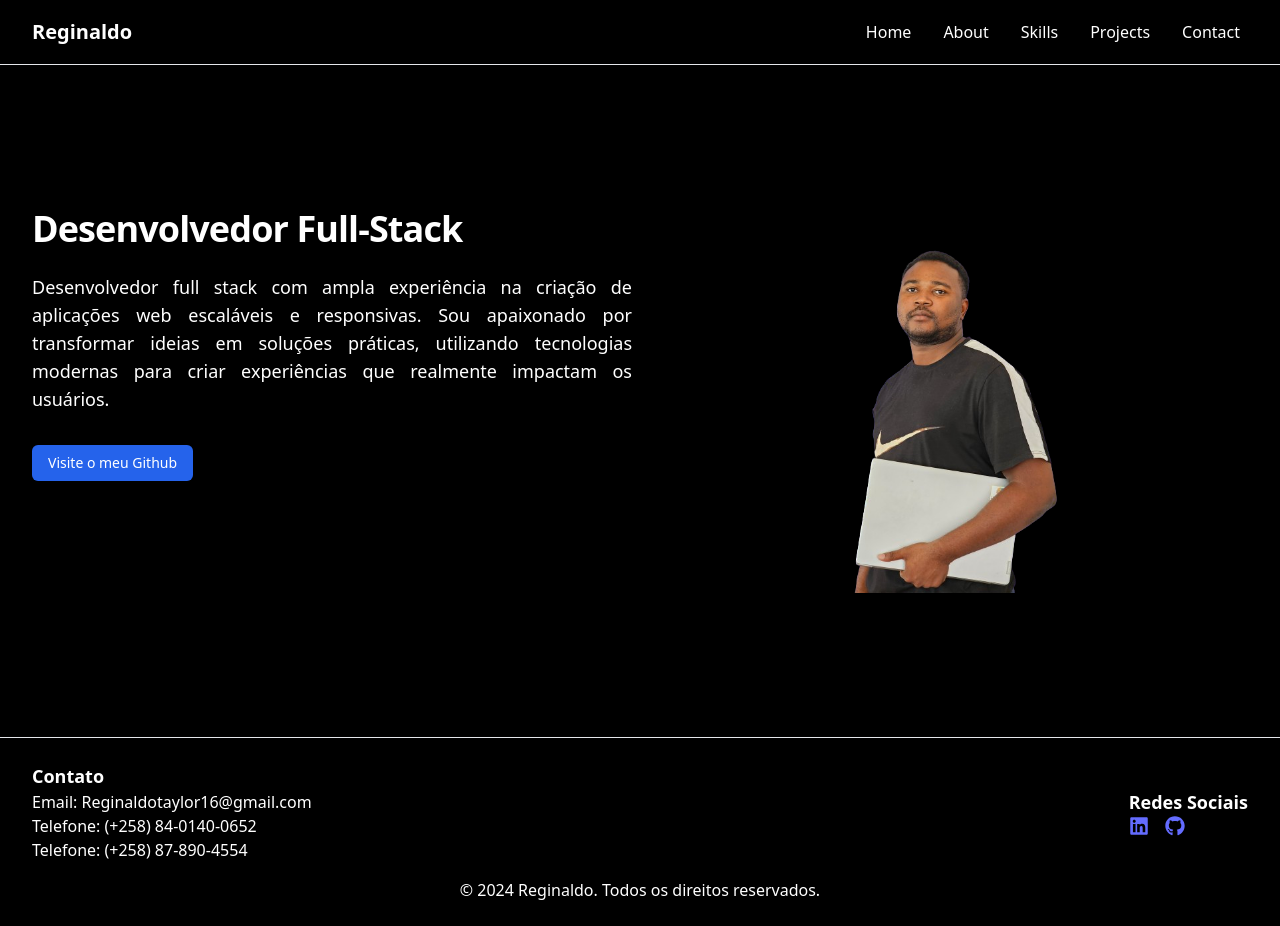
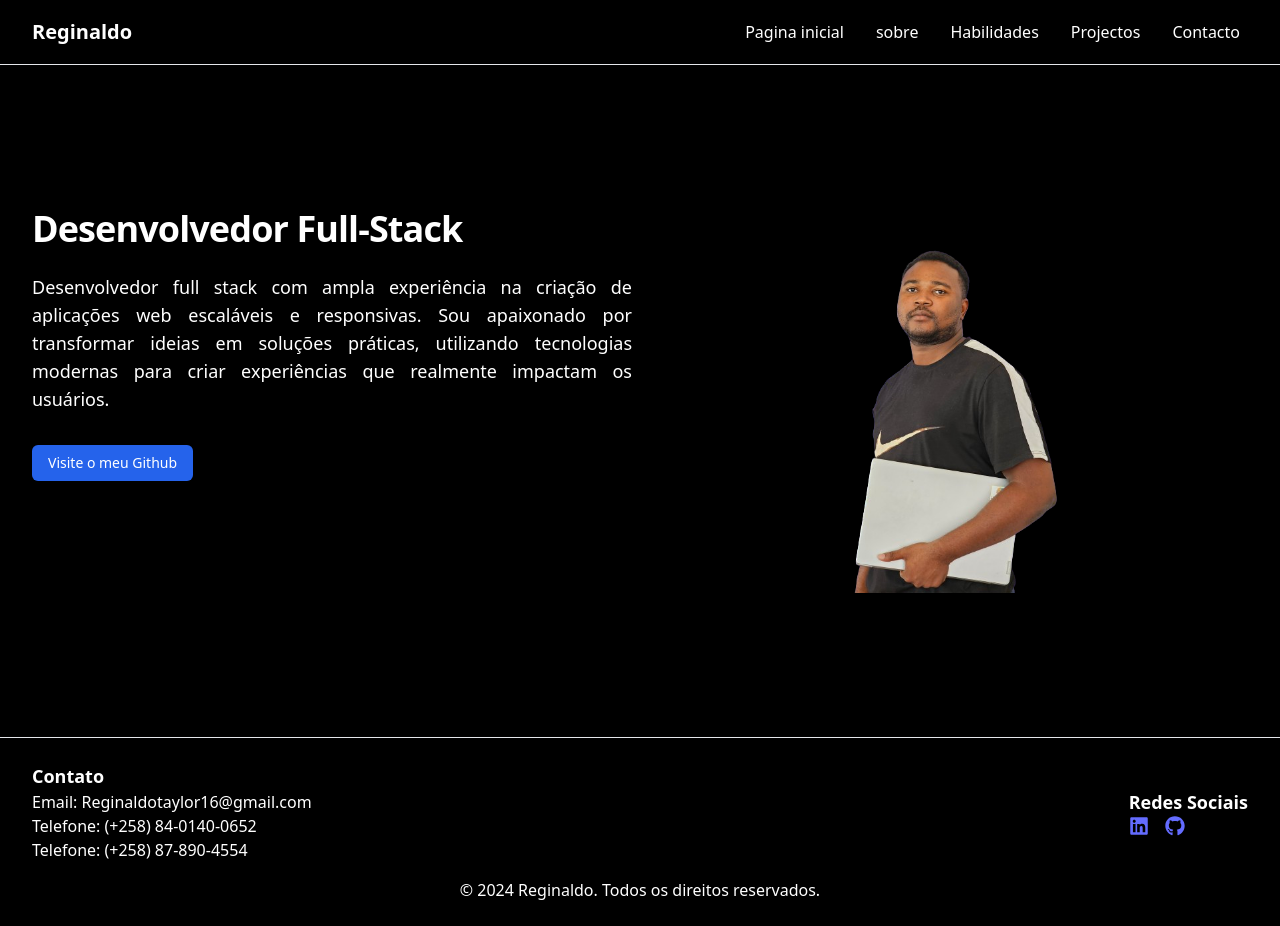
Before and after one commit to Reginaldo16/portfolio, a React (Vite) app: page / in a window 1280 px wide. Built offline with nearby package versions, Linux system fonts and the light colour scheme.

Commit message:
fix: header

```diff
--- a/src/components/Header/Header.jsx
+++ b/src/components/Header/Header.jsx
@@ -8,11 +8,11 @@ const Header = () => {
   };
 
   const menuItems = [
-    { name: "Home", href: "/" },
-    { name: "About", href: "/" },
-    { name: "Skills", href: "/" },
-    { name: "Projects", href: "/" },
-    { name: "Contact", href: "/" },
+    { name: "Pagina inicial", href: "/" },
+    { name: "sobre", href: "/" },
+    { name: "Habilidades", href: "/" },
+    { name: "Projectos", href: "/" },
+    { name: "Contacto", href: "/" },
   ];
 
   return (
```
